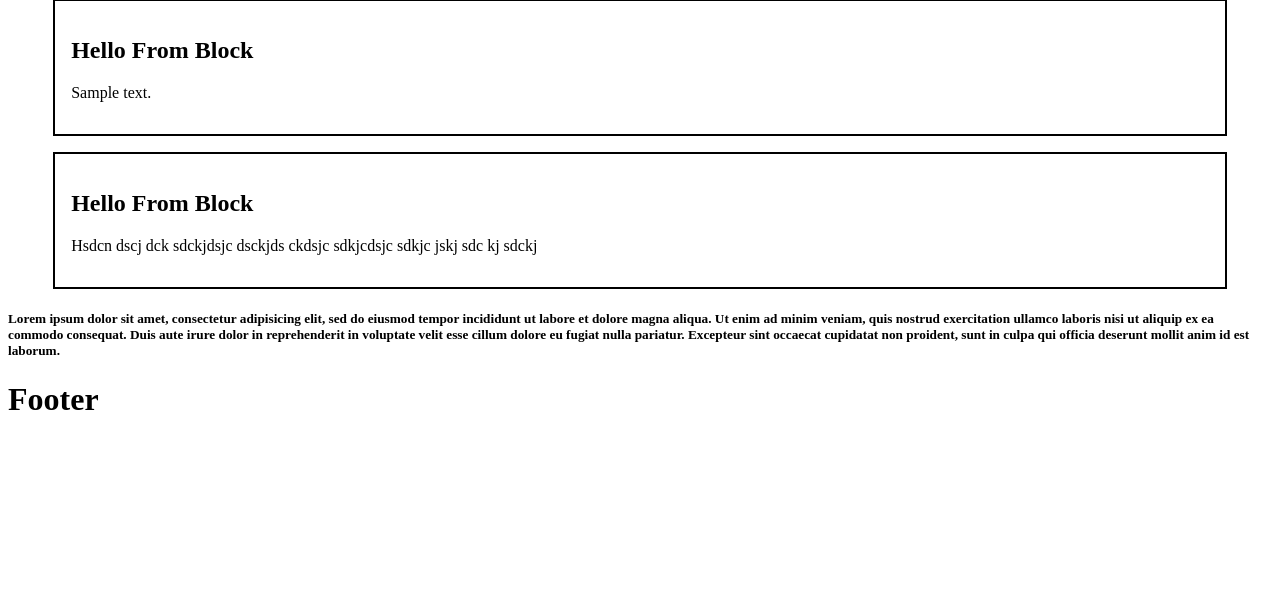
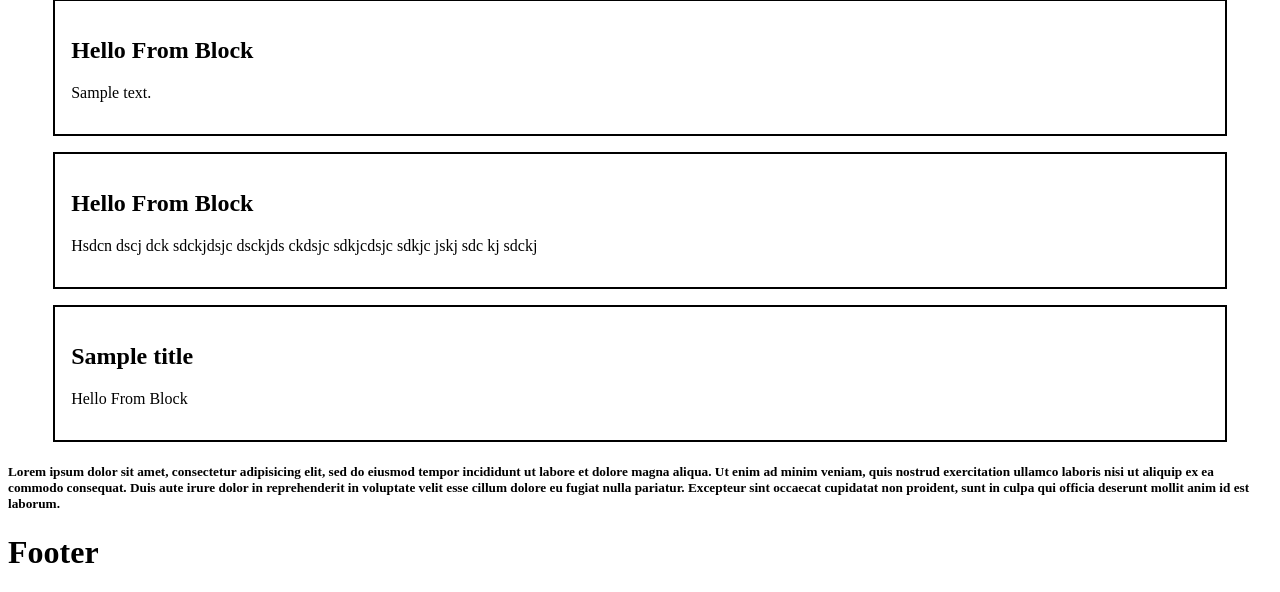
Before and after one commit to MuhammadSaadJamil/Django-template-test, a Django app: template templates/index.html in a window 1280 px wide. Shown: the part 292-884 px from the top of the page. Before the commit the page ends 702 px from the top, so only its background shows below. Run offline with Django 4.2, Linux system fonts and the light colour scheme; the template is opened without the code that fills it: most values are stand-ins (such as "Sample title", 1, 10 or a date in 2020).

Commit message:
minor tweaks

```diff
--- a/templates/content.html
+++ b/templates/content.html
@@ -2,7 +2,7 @@
 {% if title %}
     <h2>{{ title }}</h2>
 {% else %}
-    <h2>{% lorem 8 w %}</h2>
+    <h2>{% lorem 8 w random %}</h2>
 {% endif %}
 
     {% if details %}
--- a/templates/index.html
+++ b/templates/index.html
@@ -4,5 +4,6 @@
     {% include 'content.html' %}
     {% include 'content.html' with title="Hello From Block" only%}
     {% include 'content.html' with title="Hello From Block" details="Hsdcn dscj dck sdckjdsjc dsckjds ckdsjc sdkjcdsjc sdkjc jskj sdc kj sdckj " %}
+    {% include 'content.html' with details="Hello From Block" only%}
 <h5>{% lorem %}</h5>
 {% endblock %}
```
